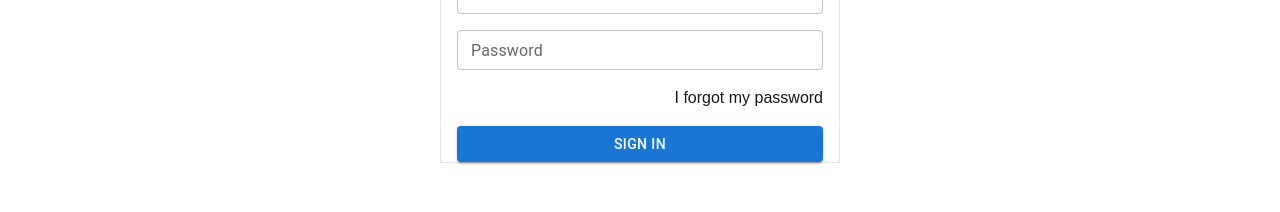
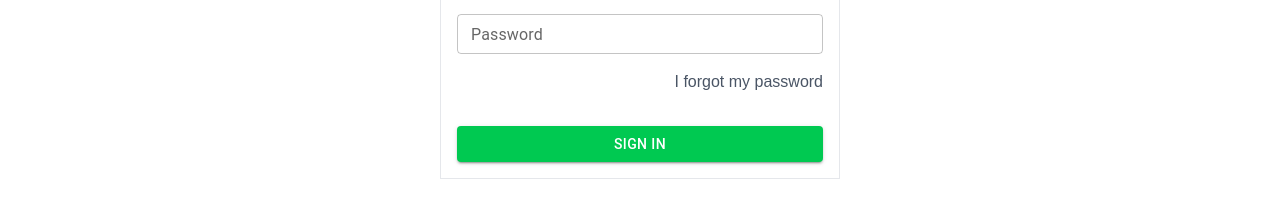
Before and after one commit to senemdemirr/e-commerce, a Next.js app: page /signin in a window 1280 px wide. Shown: the part 430-642 px from the top of the page. Built offline with nearby package versions, Linux system fonts and the light colour scheme.

Commit message:
edited button and text color

```diff
--- a/app/components/SignInForm.js
+++ b/app/components/SignInForm.js
@@ -41,8 +41,8 @@ export default function SignUpForm() {
         fullWidth
         className="!my-2"
       />
-      <span onClick={forgotPassword} className="hover:underline cursor-pointer mt-2 float-right">I forgot my password</span>
-      <Button type="submit" variant="contained" className="w-full bg-green-500">Sign In</Button>
+      <span onClick={forgotPassword} className="hover:underline cursor-pointer mt-2 float-right text-gray-600">I forgot my password</span>
+      <Button type="submit" variant="contained" className="w-full !bg-green-500 !my-4">Sign In</Button>
     </form>
     <Snackbar
       open={open}
```
